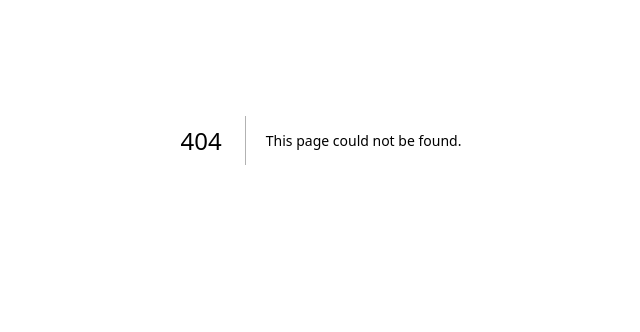
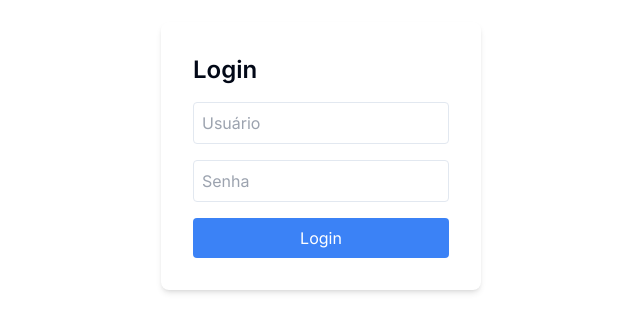
Before and after one commit to MauBoaventura/adrenalina-a-bordo-react, a Next.js app: page /acesso in a window 1280 px wide. Before the commit this address had no page. Shown: the part 260-592 px from the top of the page, without its empty margins (319-959 px from the left). Built offline with nearby package versions, Linux system fonts and the light colour scheme.

Commit message:
feat: add login page

```diff
--- /dev/null
+++ b/app/(auth)/acesso/page.tsx
@@ -0,0 +1,79 @@
+'use client'
+import React, { use, useState } from "react";
+import Image from "next/image";
+// import { axiosApi } from "@/services";
+import { setCookie } from "nookies";
+import { useRouter } from "next/navigation";
+// import { useToast } from "@/components/ui/use-toast";
+
+const Login = () => {
+  const [username, setUsername] = useState("");
+  const [password, setPassword] = useState("");
+  const router = useRouter();
+  // const { toast } = useToast()
+  const handleSubmit = async (e: { preventDefault: () => void; }) => {
+    e.preventDefault();
+    console.log("submit");
+
+    // try {
+    //   const response = await axiosApi.post(`token`, {
+    //     username,
+    //     password,
+    //     cliente: 'caxias',
+    //   });
+
+    //   if (response.status === 200) {
+    //     setCookie(null, "auth_token", response.data.access)
+    //     router.push("/");
+    //   }
+    //   else
+    //     toast({
+    //       title: "Erro",
+    //       description: "Usuário ou senha inválidos",
+    //     });
+    // } catch (error: any) {
+    //   toast({
+    //     title: "Erro",
+    //     description: "Usuário ou senha inválidos",
+    //   });
+    // }
+  };
+  return (
+    <div className="flex flex-col items-center justify-center min-h-screen">
+      <div className="mb-8">
+      </div>
+      <div className="bg-white p-8 rounded-lg shadow-md w-80">
+        <h1 className="text-2xl font-semibold mb-4">Login</h1>
+        <form>
+          <div className="mb-4">
+            <input
+              type="text"
+              placeholder="Usuário"
+              className="w-full p-2 border rounded"
+              value={username}
+              onChange={(e) => setUsername(e.target.value)}
+            />
+          </div>
+          <div className="mb-4">
+            <input
+              type="password"
+              placeholder="Senha"
+              className="w-full p-2 border rounded"
+              value={password}
+              onChange={(e) => setPassword(e.target.value)}
+            />
+          </div>
+          <button
+            type="submit"
+            className="w-full py-2 bg-blue-500 text-white rounded hover:bg-blue-600"
+            onClick={handleSubmit}
+          >
+            Login
+          </button>
+        </form>
+      </div>
+    </div>
+  );
+};
+
+export default Login;
```
Also changed, not shown: components/header/header.tsx (added).
